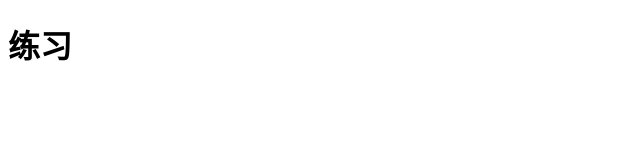
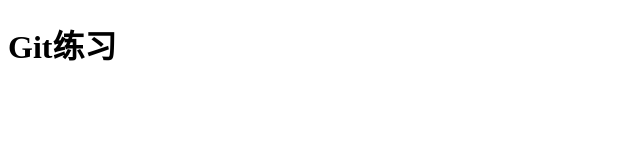
Before and after one commit to xing606/git-demo, a plain HTML site: page index.html in a window 1280 px wide. Shown: the whole page, without its empty margins (0-640 px from the left). Drawn offline with Linux system fonts and the light colour scheme.

Commit message:
增加h1内容

```diff
--- a/index.html
+++ b/index.html
@@ -6,6 +6,6 @@
     <title>Document</title>
 </head>
 <body>
-    <h1>练习</h1>
+    <h1>Git练习</h1>
 </body>
 </html>
```
